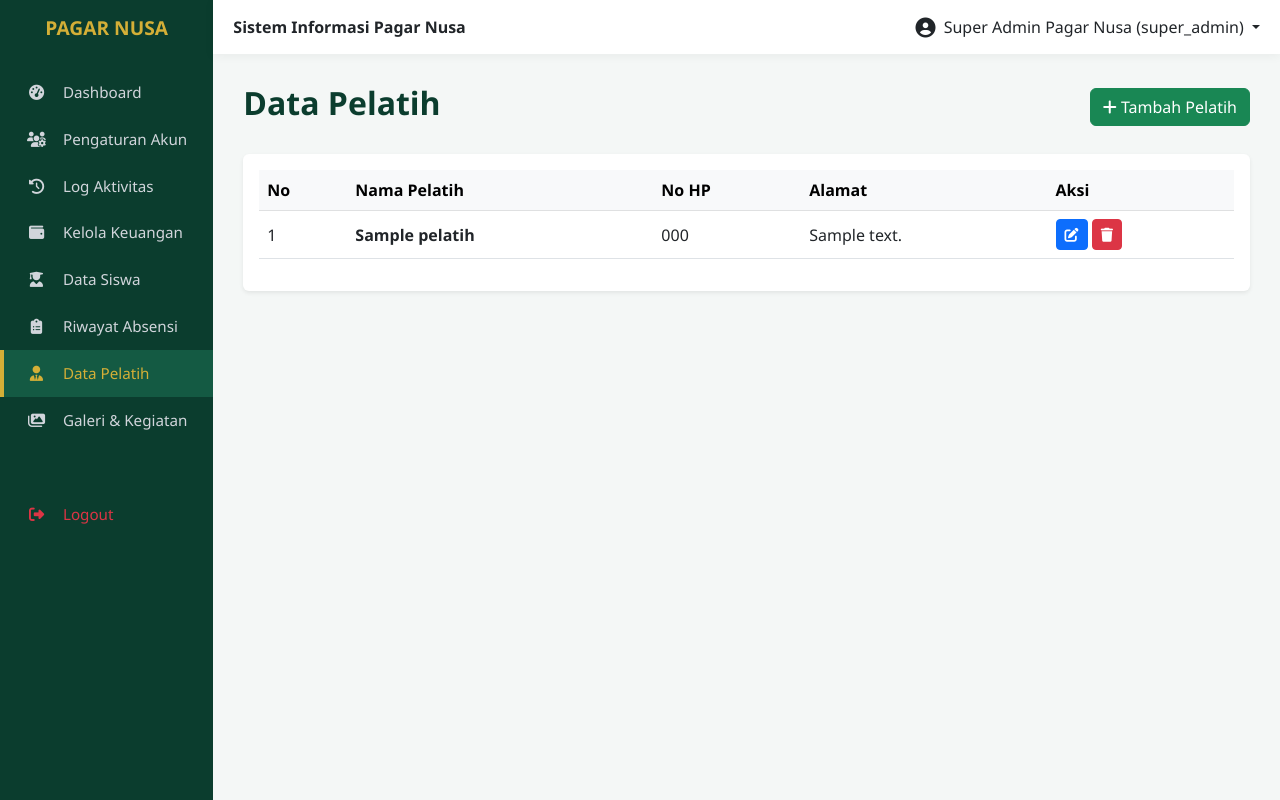
After one commit to SeanDedsec/pagarnusa-ululalbab, a Laravel app: page /admin/pelatih in a window 1280 px wide. The commit adds this page. Run offline with Laravel 12, Linux system fonts and the light colour scheme; a user stored in the database is signed in; data comes from the database, SQL or seed files in the repository; tables that the repository leaves empty hold one stand-in row (values such as "Sample post").

Commit message:
Fitur: CRUD Data Pelatih

```diff
--- /dev/null
+++ b/app/Http/Controllers/Admin/CoachController.php
@@ -0,0 +1,55 @@
+<?php
+
+namespace App\Http\Controllers\Admin;
+
+use App\Http\Controllers\Controller;
+use Illuminate\Http\Request;
+use App\Models\Pelatih;
+
+class CoachController extends Controller
+{
+    public function index()
+    {
+        $pelatih = Pelatih::orderBy('created_at', 'desc')->get();
+        return view('admin.pages.coaches', compact('pelatih'));
+    }
+
+    public function store(Request $request)
+    {
+        $request->validate([
+            'nama_pelatih' => 'required|string|max:255',
+            'alamat' => 'required|string',
+            'no_hp' => 'required|numeric',
+        ]);
+
+        Pelatih::create([
+            'nama_pelatih' => $request->nama_pelatih,
+            'alamat' => $request->alamat,
+            'no_hp' => $request->no_hp,
+        ]);
+
+        return redirect()->back()->with('sukses', 'Data pelatih berhasil ditambahkan!');
+    }
+
+    public function update(Request $request, $id)
+    {
+        $request->validate([
+            'nama_pelatih' => 'required|string|max:255',
+            'alamat' => 'required|string',
+            'no_hp' => 'required|numeric',
+        ]);
+
+        $pelatih = Pelatih::findOrFail($id);
+        $pelatih->update($request->all());
+
+        return redirect()->back()->with('sukses', 'Data pelatih berhasil diperbarui!');
+    }
+
+    public function destroy($id)
+    {
+        $pelatih = Pelatih::findOrFail($id);
+        $pelatih->delete();
+
+        return redirect()->back()->with('sukses', 'Data pelatih berhasil dihapus!');
+    }
+}
--- /dev/null
+++ b/app/Models/Pelatih.php
@@ -0,0 +1,13 @@
+<?php
+
+namespace App\Models;
+
+use Illuminate\Database\Eloquent\Factories\HasFactory;
+use Illuminate\Database\Eloquent\Model;
+
+class Pelatih extends Model
+{
+    use HasFactory;
+    protected $table = 'pelatih';
+    protected $fillable = ['nama_pelatih', 'alamat', 'no_hp'];
+}
--- a/resources/views/admin/layouts/app.blade.php
+++ b/resources/views/admin/layouts/app.blade.php
@@ -106,7 +106,7 @@
                         <a class="nav-link {{ request()->is('admin/absensi') ? 'active' : '' }}" href="/admin/absensi"><i class="fas fa-clipboard-list"></i> Riwayat Absensi</a>
                     </li>
                     <li class="nav-item">
-                        <a class="nav-link" href="#"><i class="fas fa-user-tie"></i> Data Pelatih</a>
+                        <a class="nav-link {{ request()->is('admin/pelatih') ? 'active' : '' }}" href="/admin/pelatih"><i class="fas fa-user-tie"></i> Data Pelatih</a>
                     </li>
                     @if(Auth::user()->peran == 'super_admin')
                     <li class="nav-item">
--- /dev/null
+++ b/resources/views/admin/pages/coaches.blade.php
@@ -0,0 +1,164 @@
+@extends('admin.layouts.app')
+
+@section('content')
+    <div class="d-flex justify-content-between align-items-center mb-4">
+        <h2 class="fw-bold" style="color: var(--hijau-tua);">Data Pelatih</h2>
+        <button class="btn btn-success" data-bs-toggle="modal" data-bs-target="#modalTambahPelatih">
+            <i class="fas fa-plus"></i> Tambah Pelatih
+        </button>
+    </div>
+
+    @if(session('sukses'))
+        <div class="alert alert-success alert-dismissible fade show">
+            {{ session('sukses') }}
+            <button type="button" class="btn-close" data-bs-dismiss="alert"></button>
+        </div>
+    @endif
+
+    <div class="card border-0 shadow-sm">
+        <div class="card-body table-responsive">
+            <table class="table table-hover align-middle">
+                <thead class="table-light">
+                    <tr>
+                        <th>No</th>
+                        <th>Nama Pelatih</th>
+                        <th>No HP</th>
+                        <th>Alamat</th>
+                        <th>Aksi</th>
+                    </tr>
+                </thead>
+                <tbody>
+                    @forelse($pelatih as $index => $p)
+                    <tr>
+                        <td>{{ $index + 1 }}</td>
+                        <td class="fw-bold">{{ $p->nama_pelatih }}</td>
+                        <td>{{ $p->no_hp }}</td>
+                        <td>{{ $p->alamat }}</td>
+                        <td>
+                            <button class="btn btn-sm btn-primary" data-bs-toggle="modal" data-bs-target="#modalEditPelatih"
+                                data-id="{{ $p->id }}"
+                                data-nama="{{ $p->nama_pelatih }}"
+                                data-alamat="{{ $p->alamat }}"
+                                data-hp="{{ $p->no_hp }}">
+                                <i class="fas fa-edit"></i>
+                            </button>
+
+                            <button class="btn btn-sm btn-danger" data-bs-toggle="modal" data-bs-target="#modalHapusPelatih"
+                                data-id="{{ $p->id }}"
+                                data-nama="{{ $p->nama_pelatih }}">
+                                <i class="fas fa-trash"></i>
+                            </button>
+                        </td>
+                    </tr>
+                    @empty
+                    <tr>
+                        <td colspan="5" class="text-center">Belum ada data pelatih.</td>
+                    </tr>
+                    @endforelse
+                </tbody>
+            </table>
+        </div>
+    </div>
+
+    <!-- MODAL TAMBAH -->
+    <div class="modal fade" id="modalTambahPelatih" tabindex="-1">
+        <div class="modal-dialog">
+            <div class="modal-content">
+                <form action="/admin/pelatih" method="POST">
+                    @csrf
+                    <div class="modal-header">
+                        <h5 class="modal-title">Tambah Pelatih</h5>
+                        <button type="button" class="btn-close" data-bs-dismiss="modal"></button>
+                    </div>
+                    <div class="modal-body">
+                        <div class="mb-2"><label>Nama Pelatih</label><input type="text" name="nama_pelatih" class="form-control" required></div>
+                        <div class="mb-2"><label>Alamat</label><textarea name="alamat" class="form-control" required></textarea></div>
+                        <div class="mb-2"><label>No HP</label><input type="number" name="no_hp" class="form-control" required></div>
+                    </div>
+                    <div class="modal-footer">
+                        <button type="button" class="btn btn-secondary" data-bs-dismiss="modal">Batal</button>
+                        <button type="submit" class="btn btn-success">Simpan</button>
+                    </div>
+                </form>
+            </div>
+        </div>
+    </div>
+
+    <!-- MODAL EDIT -->
+    <div class="modal fade" id="modalEditPelatih" tabindex="-1">
+        <div class="modal-dialog">
+            <div class="modal-content">
+                <form id="formEditPelatih" method="POST">
+                    @csrf
+                    @method('PUT')
+                    <div class="modal-header">
+                        <h5 class="modal-title">Edit Data Pelatih</h5>
+                        <button type="button" class="btn-close" data-bs-dismiss="modal"></button>
+                    </div>
+                    <div class="modal-body">
+                        <div class="mb-2"><label>Nama Pelatih</label><input type="text" name="nama_pelatih" id="edit_nama_pelatih" class="form-control" required></div>
+                        <div class="mb-2"><label>Alamat</label><textarea name="alamat" id="edit_alamat_pelatih" class="form-control" required></textarea></div>
+                        <div class="mb-2"><label>No HP</label><input type="number" name="no_hp" id="edit_hp_pelatih" class="form-control" required></div>
+                    </div>
+                    <div class="modal-footer">
+                        <button type="button" class="btn btn-secondary" data-bs-dismiss="modal">Batal</button>
+                        <button type="submit" class="btn btn-primary">Update</button>
+                    </div>
+                </form>
+            </div>
+        </div>
+    </div>
+
+    <!-- MODAL HAPUS -->
+    <div class="modal fade" id="modalHapusPelatih" tabindex="-1">
+        <div class="modal-dialog">
+            <div class="modal-content">
+                <form id="formHapusPelatih" method="POST">
+                    @csrf
+                    @method('DELETE')
+                    <div class="modal-header">
+                        <h5 class="modal-title">Konfirmasi Hapus</h5>
+                        <button type="button" class="btn-close" data-bs-dismiss="modal"></button>
+                    </div>
+                    <div class="modal-body">
+                        <p>Apakah Anda yakin ingin menghapus data <strong id="hapus_nama_pelatih"></strong>?</p>
+                    </div>
+                    <div class="modal-footer">
+                        <button type="button" class="btn btn-secondary" data-bs-dismiss="modal">Batal</button>
+                        <button type="submit" class="btn btn-danger">Hapus</button>
+                    </div>
+                </form>
+            </div>
+        </div>
+    </div>
+@endsection
+
+@push('scripts')
+<script>
+    document.addEventListener('DOMContentLoaded', function () {
+        function setupModal(modalId, callback) {
+            var modal = document.getElementById(modalId);
+            if (modal) {
+                modal.addEventListener('show.bs.modal', function (event) {
+                    if (event.relatedTarget) callback(event.relatedTarget);
+                });
+            }
+        }
+
+        setupModal('modalEditPelatih', function(button) {
+            var id = button.getAttribute('data-id');
+            document.getElementById('formEditPelatih').action = '/admin/pelatih/' + id;
+            document.getElementById('edit_nama_pelatih').value = button.getAttribute('data-nama');
+            document.getElementById('edit_alamat_pelatih').value = button.getAttribute('data-alamat');
+            document.getElementById('edit_hp_pelatih').value = button.getAttribute('data-hp');
+        });
+
+        setupModal('modalHapusPelatih', function(button) {
+            var id = button.getAttribute('data-id');
+            var nama = button.getAttribute('data-nama');
+            document.getElementById('formHapusPelatih').action = '/admin/pelatih/' + id;
+            document.getElementById('hapus_nama_pelatih').textContent = nama;
+        });
+    });
+</script>
+@endpush
--- a/routes/web.php
+++ b/routes/web.php
@@ -7,6 +7,7 @@ use App\Http\Controllers\Admin\StudentController;
 use App\Http\Controllers\Admin\AttendanceController;
 use App\Http\Controllers\Admin\TransactionController;
 use App\Http\Controllers\Admin\DashboardController;
+use App\Http\Controllers\Admin\CoachController;
 
 /*halaman public*/
 Route::get('/', function () {
@@ -47,4 +48,9 @@ Route::middleware('auth')->prefix('admin')->group(function () {
 
     Route::get('/dashboard', [DashboardController::class, 'index']);
 
+    Route::get('/pelatih', [CoachController::class, 'index']);
+    Route::post('/pelatih', [CoachController::class, 'store']);
+    Route::put('/pelatih/{id}', [CoachController::class, 'update']);
+    Route::delete('/pelatih/{id}', [CoachController::class, 'destroy']);
+
 });
```
